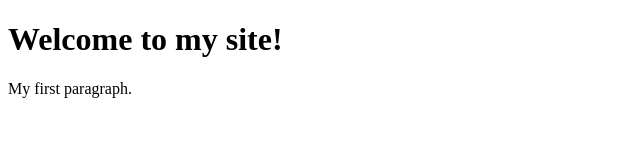
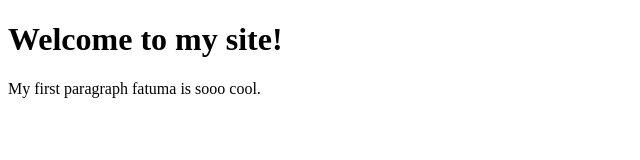
Before and after one commit to jz-shz/jz-shz.github.io, a plain HTML site: page index.html in a window 1280 px wide. Shown: the whole page, without its empty margins (0-640 px from the left). Drawn offline with Linux system fonts and the light colour scheme.

Commit message:
Update index.html

```diff
--- a/index.html
+++ b/index.html
@@ -2,6 +2,6 @@
 <html>
 <body>
  <h1>Welcome to my site!</h1>
-  <p>My first paragraph.</p>
+  <p>My first paragraph fatuma is sooo cool.</p>
 </body>
 </html>
```
